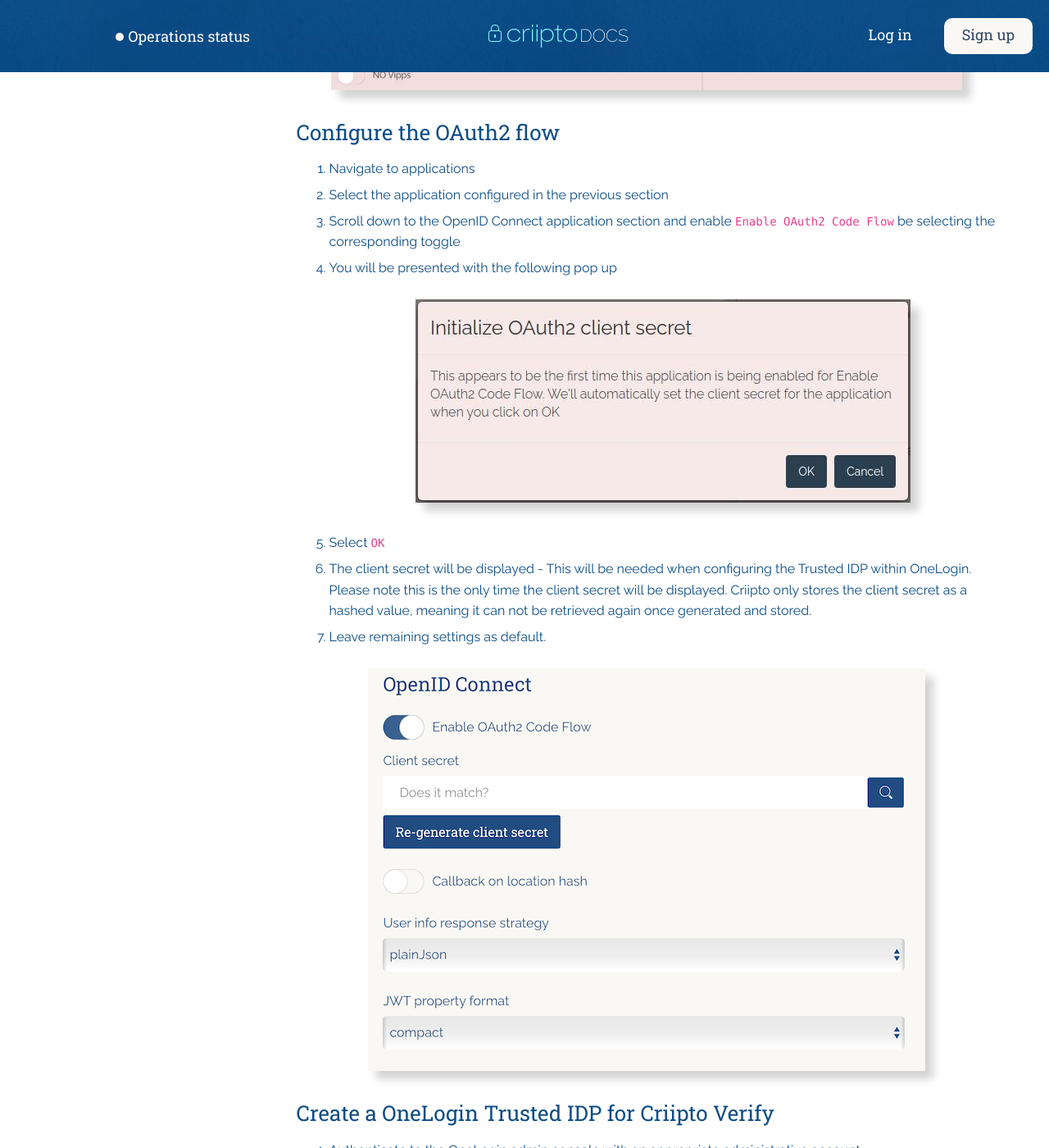
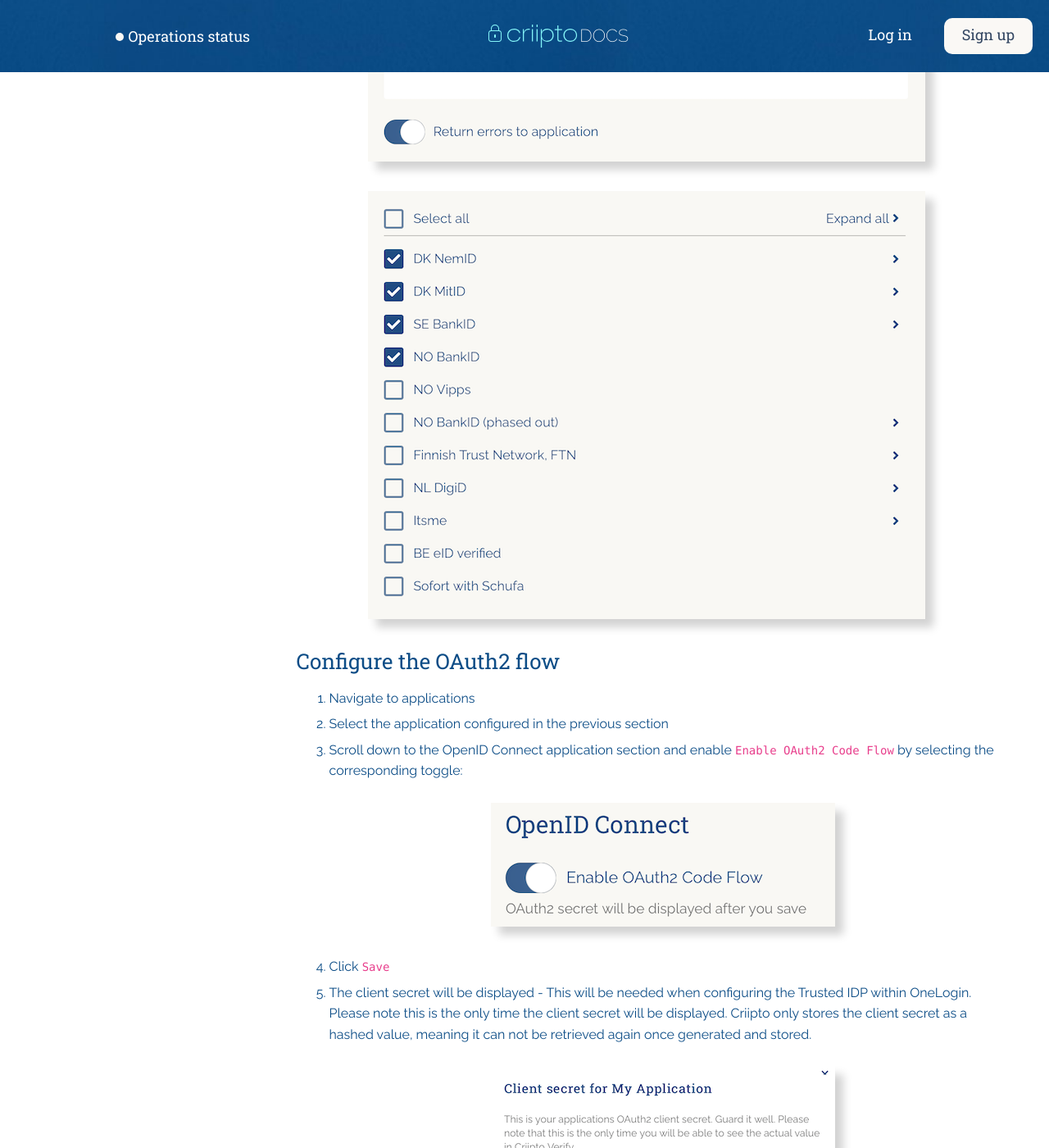
Before and after one commit to criipto/docs-old, a Jekyll site: the page built from authentication/onelogin.md, in a window 1280 px wide and 1400 px high, scrolled down 1363 px. Shown: the whole window at 82% size. Built offline with Jekyll 4.4.1, drawn with Linux system fonts in a browser that asks for light colours; some web fonts are replaced.

Commit message:
onelogin article images and text updated

```diff
--- a/authentication/onelogin.md
+++ b/authentication/onelogin.md
@@ -30,8 +30,8 @@
 
   A completed application registration will look as follows:
 
-  ![Register App](/images/onelogin-register-application.jpeg)
-
+![Add New App](/images/onelogin-add-new-application.png)
+![Choose e-ID's](/images/onelogin-choose-eids.png)
 
 <a name="enable"></a>
 
@@ -39,14 +39,14 @@
 
 1. Navigate to applications
 2. Select the application configured in the previous section
-3. Scroll down to the OpenID Connect application section and enable `Enable OAuth2 Code Flow` be selecting the corresponding toggle
-4. You will be presented with the following pop up
-  ![Client secret popup](/images/client-secret-popup.jpeg)
-5. Select `OK`
-6. The client secret will be displayed - This will be needed when configuring the Trusted IDP within OneLogin. Please note this is the only time the client secret will be displayed. Criipto only stores the client secret as a hashed value, meaning it can not be retrieved again once generated and stored.
-7. Leave remaining settings as default.
+3. Scroll down to the OpenID Connect application section and enable `Enable OAuth2 Code Flow` by selecting the corresponding toggle:
+  ![Client secret on save](/images/onelogin-client-secret-on-save.png)
+4. Click `Save`
+5. The client secret will be displayed - This will be needed when configuring the Trusted IDP within OneLogin. Please note this is the only time the client secret will be displayed. Criipto only stores the client secret as a hashed value, meaning it can not be retrieved again once generated and stored.
+  ![OAuth2 config](/images/oauth2-client-secret.png)
+6. Leave remaining settings as default.
 
-![OAuth2 config](/images/oauth2-code-flow.png)
+
 
 <a name="onelogin"></a>
 
```
Also changed, not shown: images/client-secret-popup.jpeg (deleted), images/oauth2-client-secret.png, images/onelogin-add-new-application.png (added), images/onelogin-choose-eids.png (added), images/onelogin-client-secret-on-save.png (added), images/onelogin-register-application.jpeg (deleted).
